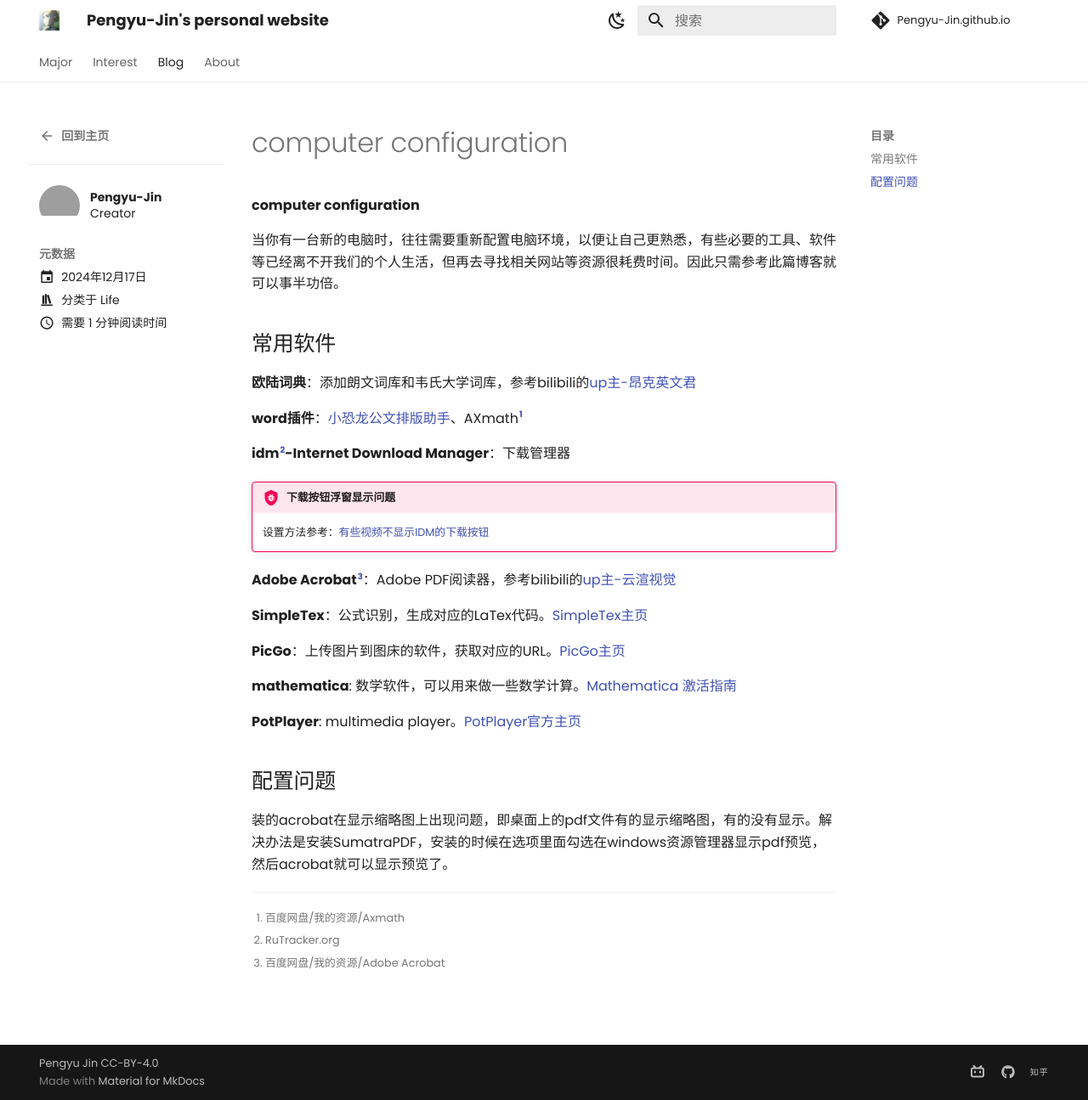
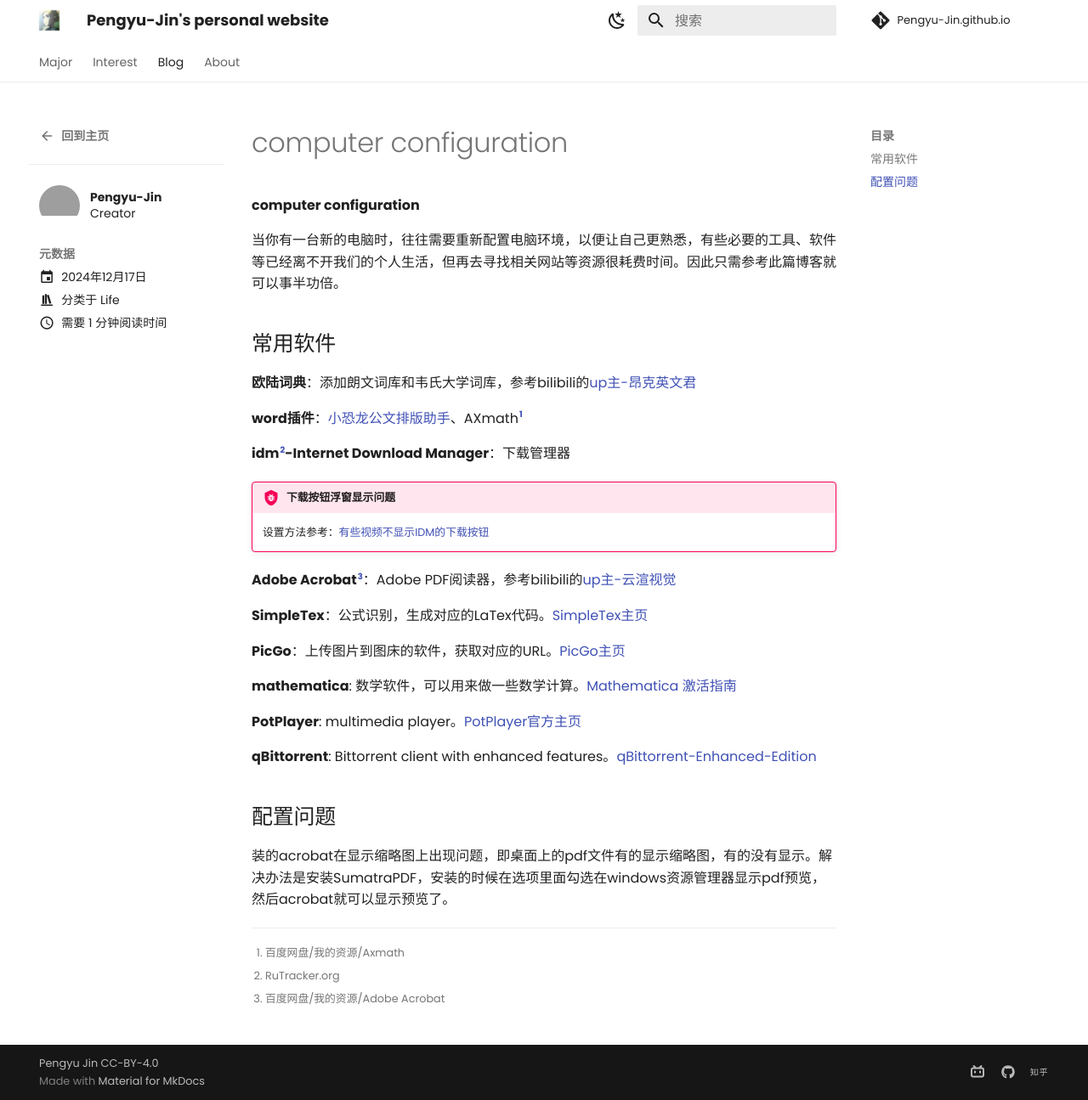
Before and after one commit to Pengyu-Jin/Pengyu-Jin.github.io, an MkDocs documentation site: the page built from docs/blog/posts/computer configuration.md, in a window 1280 px wide and 1295 px high. Shown: the whole window at 85% size. Built offline with MkDocs 1.6.1 and Material for MkDocs 9.7.7, drawn with Linux system fonts in a browser that asks for light colours; comment, search, counter and statistics services are not loaded; grey boxes are pictures that could not be loaded.

Commit message:
20241223

```diff
--- a/docs/blog/posts/computer configuration.md
+++ b/docs/blog/posts/computer configuration.md
@@ -40,6 +40,8 @@
 
 **PotPlayer**: multimedia player。[PotPlayer官方主页](https://potplayer.tv/){:target="_blank"}
 
+**qBittorrent**: Bittorrent client with enhanced features。[qBittorrent-Enhanced-Edition](https://github.com/c0re100/qBittorrent-Enhanced-Edition){:target="_blank"}
+
 ## 配置问题
 
 装的acrobat在显示缩略图上出现问题，即桌面上的pdf文件有的显示缩略图，有的没有显示。解决办法是安装SumatraPDF，安装的时候在选项里面勾选在windows资源管理器显示pdf预览，然后acrobat就可以显示预览了。
```
